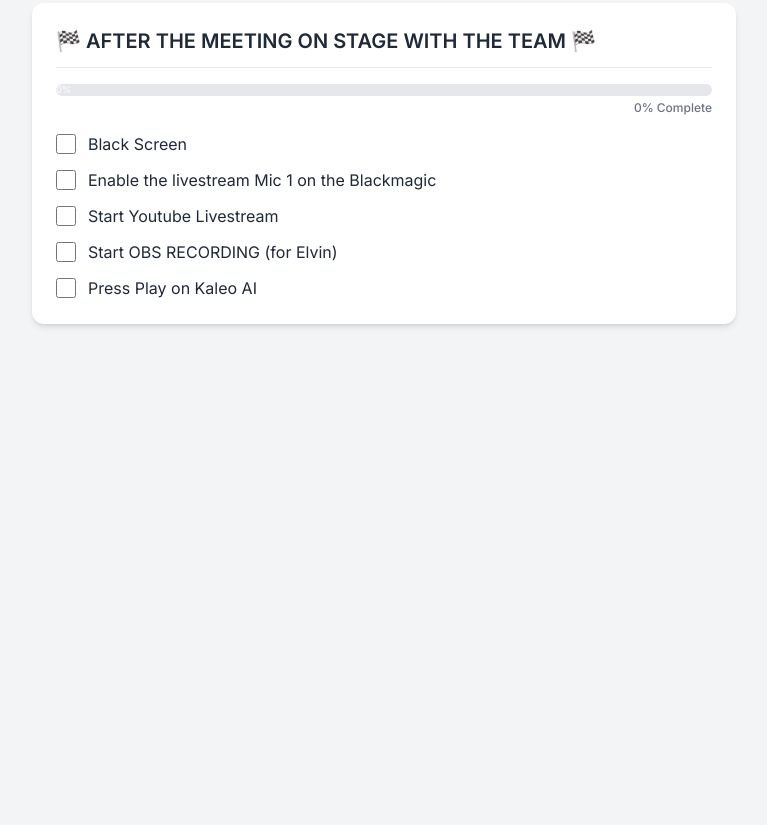
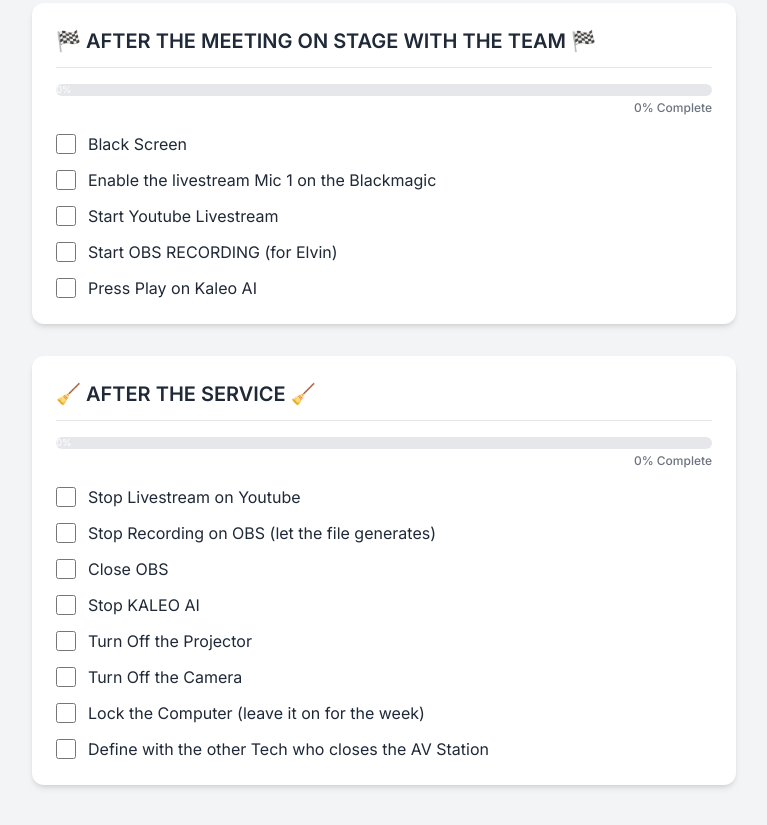
Before and after one commit to g33kenn/AvChecklist, a plain HTML site: page index.html in a window 1280 px wide. Shown: the part 714-1539 px from the top of the page, without its empty margins (256-1023 px from the left). Before the commit the page ends 1078 px from the top, so only its background shows below. Drawn offline with nearby package versions, Linux system fonts and the light colour scheme.

Commit message:
Update index.html
added post service

```diff
--- a/index.html
+++ b/index.html
@@ -147,6 +147,27 @@
                     </ul>
                 </div>
 
+				                <!-- AFTER SERVICE -->
+                <div class="card p-6 checklist-card">
+                    <h2 class="text-xl font-semibold border-b pb-3 mb-4">🧹 AFTER THE SERVICE 🧹</h2>
+                    <div class="mb-4">
+                        <div class="progress-bar-container">
+                            <div class="progress-bar" style="width: 0%;"></div>
+                        </div>
+                        <div class="text-right mt-1 text-xs font-medium text-gray-500 progress-text">0%</div>
+                    </div>
+                    <ul class="space-y-3">
+                        <li class="task-item"><label class="flex items-center"><input type="checkbox" class="h-5 w-5 rounded border-gray-300 text-blue-600 focus:ring-blue-500 mr-3"><span>Stop Livestream on Youtube</span></label></li>
+						<li class="task-item"><label class="flex items-center"><input type="checkbox" class="h-5 w-5 rounded border-gray-300 text-blue-600 focus:ring-blue-500 mr-3"><span>Stop Recording on OBS (let the file generates)</span></label></li>
+						<li class="task-item"><label class="flex items-center"><input type="checkbox" class="h-5 w-5 rounded border-gray-300 text-blue-600 focus:ring-blue-500 mr-3"><span>Close OBS</span></label></li>
+                        <li class="task-item"><label class="flex items-center"><input type="checkbox" class="h-5 w-5 rounded border-gray-300 text-blue-600 focus:ring-blue-500 mr-3"><span>Stop KALEO AI</span></label></li>
+                        <li class="task-item"><label class="flex items-center"><input type="checkbox" class="h-5 w-5 rounded border-gray-300 text-blue-600 focus:ring-blue-500 mr-3"><span>Turn Off the Projector</span></label></li>
+						<li class="task-item"><label class="flex items-center"><input type="checkbox" class="h-5 w-5 rounded border-gray-300 text-blue-600 focus:ring-blue-500 mr-3"><span>Turn Off the Camera</span></label></li>
+						<li class="task-item"><label class="flex items-center"><input type="checkbox" class="h-5 w-5 rounded border-gray-300 text-blue-600 focus:ring-blue-500 mr-3"><span>Lock the Computer (leave it on for the week)</span></label></li>
+						<li class="task-item"><label class="flex items-center"><input type="checkbox" class="h-5 w-5 rounded border-gray-300 text-blue-600 focus:ring-blue-500 mr-3"><span>Define with the other Tech who closes the AV Station</span></label></li>
+                    </ul>
+                </div>
+
             </div>
         </div>
     </main>
```
